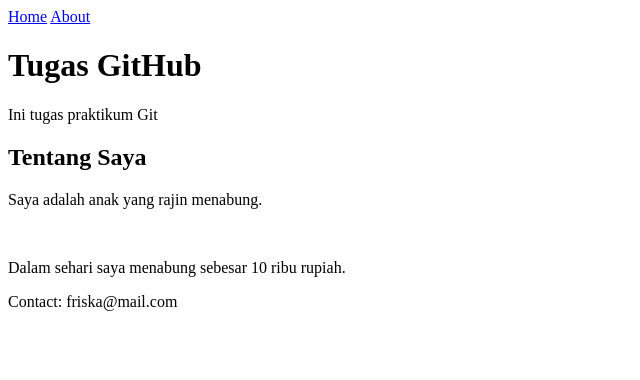
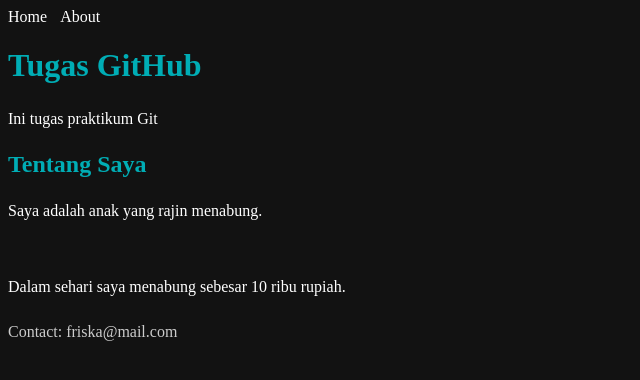
Before and after one commit to FriskaDiyansa/praktikum-git-25-556021-SV-25871, a plain HTML site: page index.html in a window 1280 px wide. Shown: the whole page, without its empty margins (0-640 px from the left). Drawn offline with Linux system fonts and the light colour scheme.

Commit message:
feat: implement dark mode with improved styling
style: update heading color

style: improve text readability

```diff
--- a/index.html
+++ b/index.html
@@ -19,9 +19,27 @@
 
     <style>
     body{
+    background-color: #121212;
+    color: #ffffff;
+    }
 
-        background-color: white;
+    h1, h2 {
+    color: #00adb5;
+    }
 
+    p {
+    line-height: 1.6;
+    }
+
+    nav a{
+    color: #ffffff;
+    margin-right: 10px;
+    text-decoration: none;
+    }
+
+    footer{
+    margin-top: 20px;
+    color: #cccccc;
     }
     </style>
 
```
